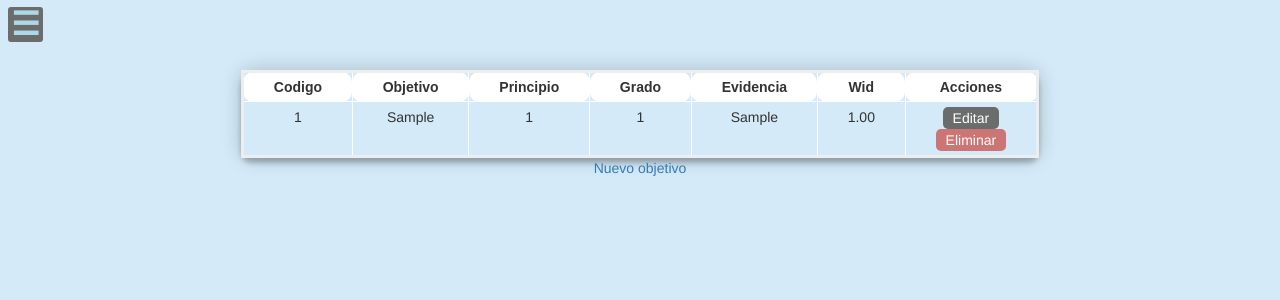
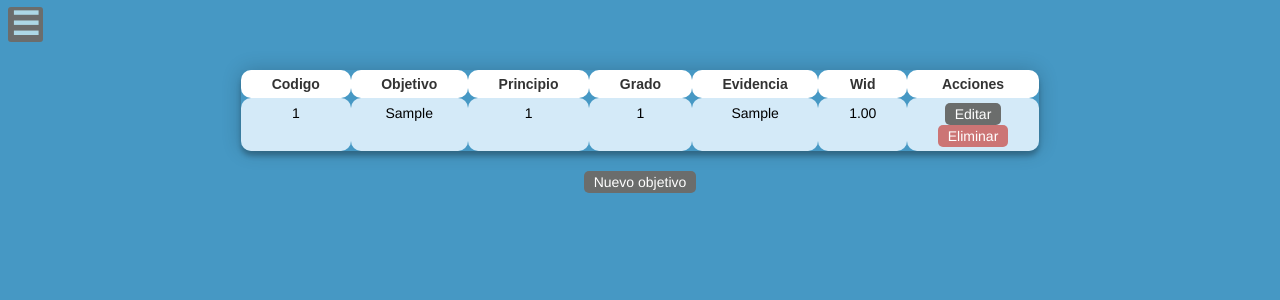
Before and after one commit to marteoma/FrameworkGamificacion, a Django app: page /listobj/1 in a window 1280 px wide. Shown: the top 300 px of the page. Run offline with Django 3.2, Linux system fonts and the light colour scheme; a user stored in the database is signed in; tables that the repository leaves empty hold one stand-in row (values such as "Sample post"); some libraries are stand-ins or nearby versions.

Commit message:
NEW background color
pinche mateo qlerp

```diff
--- a/framework/static/framework/base.css
+++ b/framework/static/framework/base.css
@@ -6,6 +6,19 @@ label{
     font-family: Arial, Helvetica, sans-serif;
 }
 
+.btn-new{
+  background-color: #6b6d6c;
+  color: white;
+  padding: 1px 10px;
+  text-align: center;
+  text-decoration: none;
+  display: inline-block;
+  border-radius: 5px;
+  max-width: 500px;
+  margin-left: auto;
+  margin-right: auto;
+  margin-top: 20px;
+}
 
 .btn-btn-success-btn-xs{
   background-color: #6b6d6c;
@@ -26,16 +39,6 @@ label{
   display: inline-block;
   border-radius: 5px;
 }
-body {
-    padding:70px;
-    display:flex;
-    flex-direction:column;
-    background-color:#d4eaf8;
-    overflow-y: scroll;
-    overflow-x: hidden;
-}
-
-
 
 .nav {
     position:absolute;
@@ -130,16 +133,30 @@ z-index:10;
 }
 
 
+
+body {
+  padding:70px;
+  display:flex;
+  flex-direction:column;
+  background-color:#4698c4;
+  overflow-y: scroll;
+  overflow-x: hidden;
+}
+
 table {
  width: 70%;
  text-align: center;
  vertical-align: top;
-  border:  solid #eee;
+ border:  solid #4698c4;
  border-collapse: collapse;
  caption-side: bottom;
  border-radius: 10px;
  box-shadow: 0 0 20px 0 rgba(0, 0, 0, 0.2), 0 5px 5px 0 rgba(0, 0, 0, 0.24);
  margin: auto;
+ border-left: 0px;
+ border-right: 0px;
+ border-top: 0px;
+ border-bottom: 0px;
 }
 td {
 width: 0%;
@@ -149,18 +166,23 @@ width: 0%;
  border-collapse: collapse;
  padding: 0.3em;
  caption-side: bottom;
+ color: #000;
  border-radius: 10px;
  -moz-border-radius-bottomright: 10px;
+ background-color: #d4eaf8;
+ border-left: 0px;
+ border-right: 0px;
+ border-top: 0px;
+ border-bottom: 0px;
 }
 caption {
  padding: 0.3em;
  color: #000;
  background: #000;
-
 }
 
 h4{
-  color: grey;
+  color: #414141;
   font-size: 40px;
 }
 th {
@@ -176,4 +198,8 @@ th {
  caption-side: bottom;
  border-radius: 10px;
  -moz-border-radius-bottomright: 10px;
+ border-left: 0px;
+ border-right: 0px;
+ border-top: 0px;
+ border-bottom: 0px;
 }
--- a/framework/templates/framework/assessment_list.html
+++ b/framework/templates/framework/assessment_list.html
@@ -20,6 +20,6 @@
 	<h4>No hay evaluaciones</h4>
 	{% endif %}
   </table>
-  <a href="{% url 'framework:new_assessment' %}">Nueva evaluación</a>
+  <a class="btn-new" href="{% url 'framework:new_assessment' %}">Nueva evaluación</a>
 {% endblock%}
 </html>
--- a/framework/templates/framework/lista_obj.html
+++ b/framework/templates/framework/lista_obj.html
@@ -2,17 +2,18 @@
 
 <html lang="es">
 {% block content %}
+{% if lista_obj %}
 <table class="tg">
 	<tr>
-	  <th class="tg-baqh">Codigo</th>
-	  <th class="tg-baqh">Objetivo</th>
-	  <th class="tg-baqh">Principio</th>
-	  <th class="tg-baqh">Grado</th>
-	  <th class="tg-baqh">Evidencia</th>
-	  <th class="tg-baqh">Wid</th>
-	  <th class="tg-baqh">Acciones</th>
+	  <th >Codigo</th>
+	  <th >Objetivo</th>
+	  <th >Principio</th>
+	  <th >Grado</th>
+	  <th >Evidencia</th>
+	  <th >Wid</th>
+	  <th >Acciones</th>
 	</tr>
-	{% if lista_obj %}
+
 	{% for i in lista_obj %}
 	<tr>
 	  <td class="tg-baqh">{{i.id}}</td>
@@ -32,6 +33,6 @@
 	<h4>No hay registros</h4>
 	{% endif %}
   </table>
-	<a href="{% url 'framework:objetivos' assessment %}">Nuevo objetivo</a>
+	<a class="btn-new" href="{% url 'framework:objetivos' assessment %}">Nuevo objetivo</a>
 {% endblock%}
 </html>
```
Also changed, not shown: framework/static/framework/forms.css (+10 -4 lines), framework/templates/framework/results.html (+8 -8 lines). Lines whose indentation alone changed are shown as unchanged.
